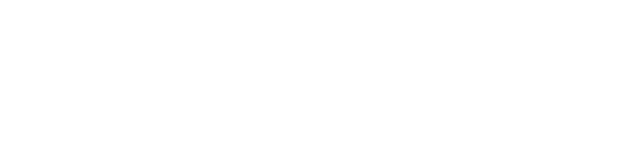
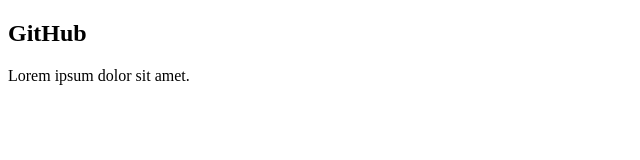
Before and after one commit to miladakbari-js/git-tutorial, a plain HTML site: page index.html in a window 1280 px wide. Shown: the whole page, without its empty margins (0-640 px from the left). Drawn offline with Linux system fonts and the light colour scheme.

Commit message:
I add paragraph to html page and add style to css

```diff
--- a/index.html
+++ b/index.html
@@ -6,6 +6,7 @@
     <title>Document</title>
 </head>
 <body>
-
+    <h2>GitHub</h2>
+    <p>Lorem ipsum dolor sit amet.</p>
 </body>
 </html>
--- a/style.css
+++ b/style.css
@@ -0,0 +1,4 @@
+*{
+    margin: 0;
+    padding: 0;
+}
```
